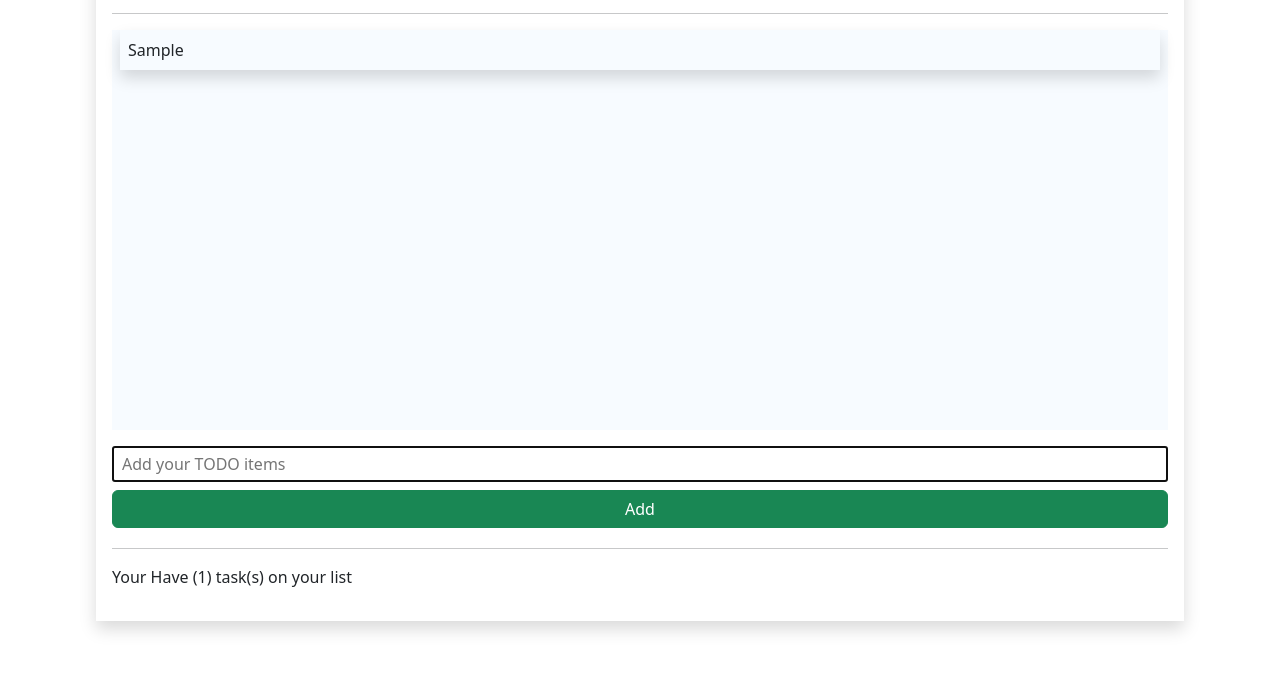
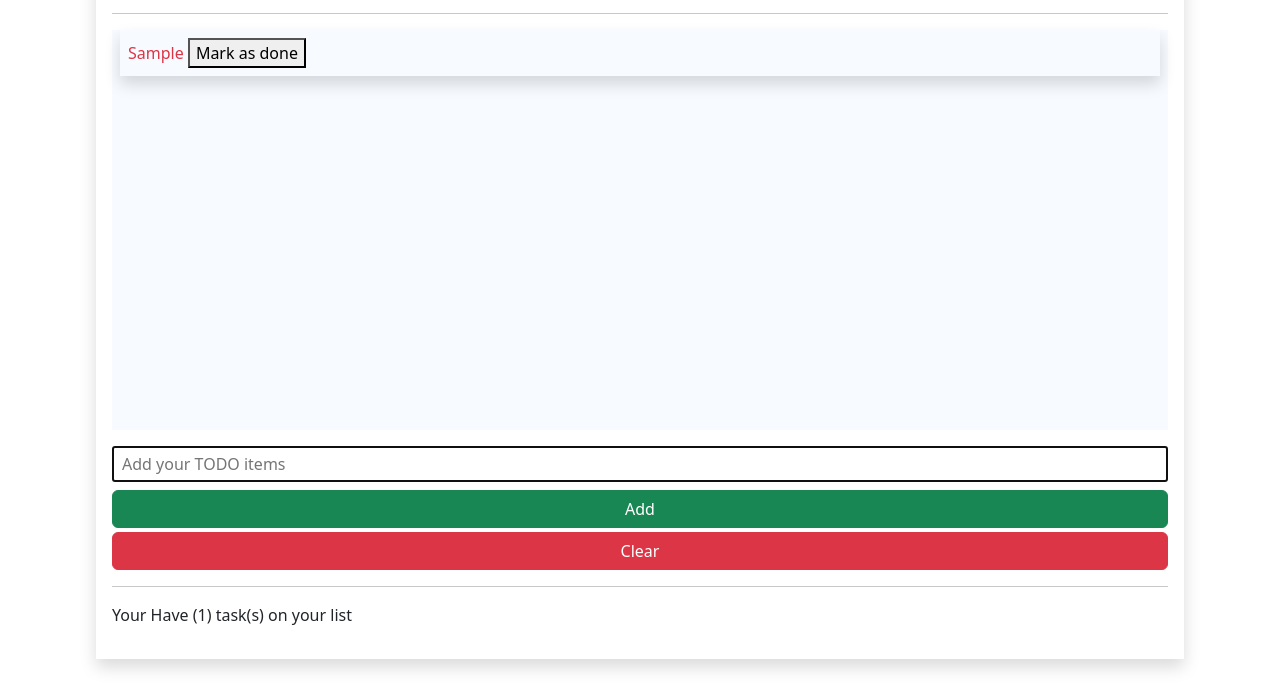
Before and after one commit to codify01/My-todo-app, a plain HTML site: page index.html in a window 1280 px wide. Both pictures are taken after typing "Sample" into the empty fields and a click on the button "Add". Shown: the part 101-800 px from the top of the page. Drawn offline with nearby package versions, Linux system fonts and the light colour scheme.

Commit message:
modifying

```diff
--- a/index.html
+++ b/index.html
@@ -16,7 +16,7 @@
         <div>
             <input type="text" placeholder="Add your TODO items" class="form-controll w-100 ps-2 py-1 mb-2" id="todoinp" >
             <button onclick="addTodo()" class="btn btn-success w-100 mb-1">Add</button>
-            <!-- <button onclick="clearTodo()" class="btn btn-danger w-100">Clear</button> -->
+            <button onclick="clearTodo()" class="btn btn-danger w-100">Clear</button>
         </div>
         <hr>
         <p id="remark">You don't have any task on your TODO</p>
--- a/script.js
+++ b/script.js
@@ -2,7 +2,8 @@ var todoArray = [];
 function addTodo() {
     let myTodo = document.getElementById('todoinp').value
     if (myTodo != ""){
-        todoArray.push(myTodo)
+        let todoItem = {name: myTodo, done:false}
+        todoArray.push(todoItem)
         todoinp.value = ""
         todoinp.focus()
         showTodo()
@@ -15,11 +16,20 @@ function showTodo() {
     let todoContent = ""
     let i = 0;
     for (i = 0; i < todoArray.length; i++) {
-        todoContent += `<div class="shadow m-2 p-2 mb-1">${todoArray[i]}</div>`
+        if (todoArray[i].done){
+            todoContent += `<div class="shadow m-2 p-2 mb-1 text-success">${todoArray[i].name}</div>`
+        } else {
+            todoContent += `<div class="shadow m-2 p-2 mb-1 text-danger">${todoArray[i].name} <button class="btn-danger btn-sm float-right" onclick="markAsDone">Mark as done</button></div>`
+        }
 
         document.getElementById('todoArea').innerHTML = todoContent
     }
 }
 function clearTodo() {
     todoArray.length = 0;
+    showTodo()
 }
+
+function markAsDone() {
+
+}
```
